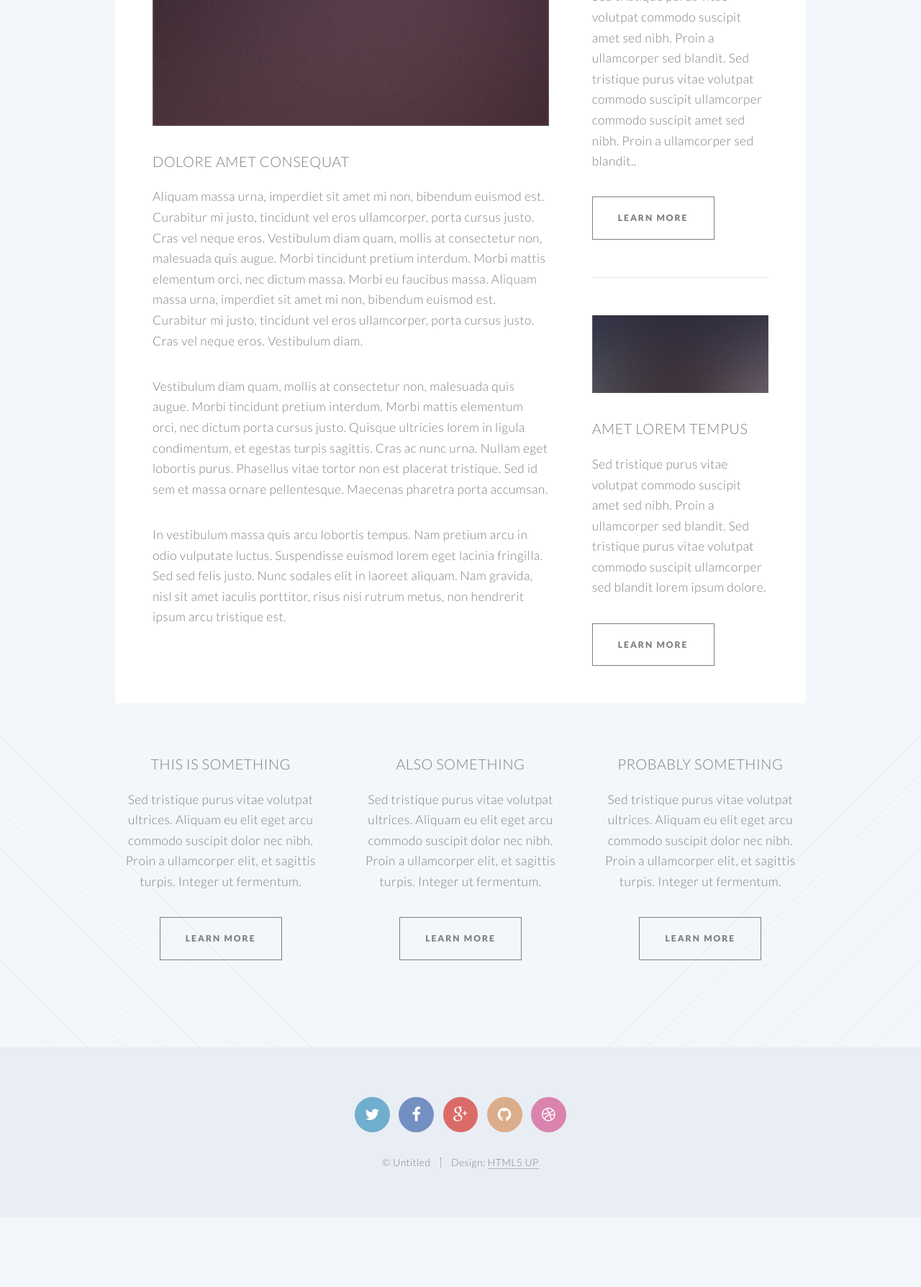
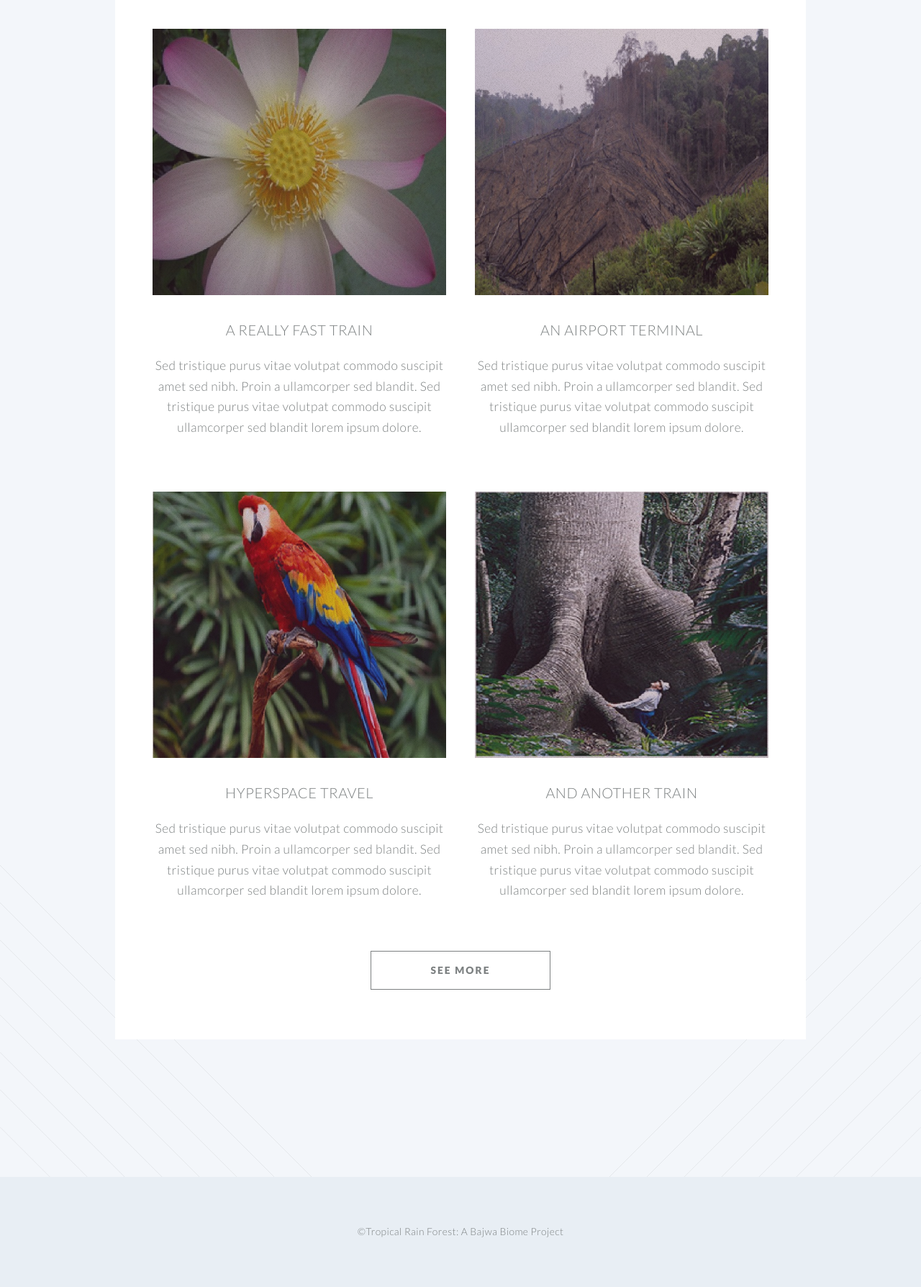
Before and after one commit to TropicalRainForest/tropical-rain-forest, a plain HTML site: page right-sidebar.html in a window 1280 px wide. Shown: the part 500-2288 px from the top of the page at 72% size. Before the commit the page ends 2191 px from the top, so only its background shows below. Drawn offline with Linux system fonts and the light colour scheme.

Commit message:
Update right-sidebar.html

```diff
--- a/right-sidebar.html
+++ b/right-sidebar.html
@@ -1,52 +1,28 @@
 <!DOCTYPE HTML>
-<!--
-	Twenty by HTML5 UP
-	html5up.net | @n33co
-	Free for personal and commercial use under the CCA 3.0 license (html5up.net/license)
--->
+
 <html>
 	<head>
-		<title>Right Sidebar - Twenty by HTML5 UP</title>
+		<title>Biome Overview</title>
 		<meta charset="utf-8" />
 		<meta name="viewport" content="width=device-width, initial-scale=1" />
-		<!--[if lte IE 8]><script src="assets/js/ie/html5shiv.js"></script><![endif]-->
 		<link rel="stylesheet" href="assets/css/main.css" />
-		<!--[if lte IE 8]><link rel="stylesheet" href="assets/css/ie8.css" /><![endif]-->
-		<!--[if lte IE 9]><link rel="stylesheet" href="assets/css/ie9.css" /><![endif]-->
 	</head>
 	<body class="right-sidebar">
 		<div id="page-wrapper">
 
-			<!-- Header -->
-				<header id="header">
-					<h1 id="logo"><a href="index.html">Twenty <span>by HTML5 UP</span></a></h1>
+	<!-- Header -->
+				<header id="header" class="alt">
+					<h1 id="logo"><a href="index.html">Tropical Rain Forest <span>Bajwa Biome</span></a></h1>
 					<nav id="nav">
 						<ul>
-							<li class="current"><a href="index.html">Welcome</a></li>
-							<li class="submenu">
-								<a href="#">Layouts</a>
-								<ul>
-									<li><a href="left-sidebar.html">Left Sidebar</a></li>
-									<li><a href="right-sidebar.html">Right Sidebar</a></li>
-									<li><a href="no-sidebar.html">No Sidebar</a></li>
-									<li><a href="contact.html">Contact</a></li>
-									<li class="submenu">
-										<a href="#">Submenu</a>
-										<ul>
-											<li><a href="#">Dolore Sed</a></li>
-											<li><a href="#">Consequat</a></li>
-											<li><a href="#">Lorem Magna</a></li>
-											<li><a href="#">Sed Magna</a></li>
-											<li><a href="#">Ipsum Nisl</a></li>
-										</ul>
-									</li>
-								</ul>
-							</li>
-							<li><a href="#" class="button special">Sign Up</a></li>
+						<li class="current"><a href="index.html">Introduction</a></li>
+						<li><a href="left-sidebar.html">Studyguide</a></li>
+						<li><a href="right-sidebar.html">Overview</a></li>
+						<li><a href="no-sidebar.html">Glossary</a></li>
+						<li><a href="contact.html">Visuals</a></li>
 						</ul>
 					</nav>
 				</header>
-
 			<!-- Main -->
 				<article id="main">
 
@@ -56,126 +32,80 @@
 						<p>Where things on the right ... accompany that on the left.</p>
 					</header>
 
-					<!-- One -->
-						<section class="wrapper style4 container">
+					<body class="contact">
+		<div id="page-wrapper">
+					<!-- Three -->
+						<section class="wrapper style3 container special">
 
-							<div class="row 150%">
-								<div class="8u 12u(narrower)">
+							<header class="major">
+								<h2>Next look at this <strong>cool stuff</strong></h2>
+							</header>
 
-									<!-- Content -->
-										<div class="content">
-											<section>
-												<a href="#" class="image featured"><img src="images/pic03.jpg" alt="" /></a>
-												<header>
-													<h3>Dolore Amet Consequat</h3>
-												</header>
-												<p>Aliquam massa urna, imperdiet sit amet mi non, bibendum euismod est. Curabitur mi justo, tincidunt vel eros ullamcorper, porta cursus justo. Cras vel neque eros. Vestibulum diam quam, mollis at consectetur non, malesuada quis augue. Morbi tincidunt pretium interdum. Morbi mattis elementum orci, nec dictum massa. Morbi eu faucibus massa. Aliquam massa urna, imperdiet sit amet mi non, bibendum euismod est. Curabitur mi justo, tincidunt vel eros ullamcorper, porta cursus justo. Cras vel neque eros. Vestibulum diam.</p>
-												<p>Vestibulum diam quam, mollis at consectetur non, malesuada quis augue. Morbi tincidunt pretium interdum. Morbi mattis elementum orci, nec dictum porta cursus justo. Quisque ultricies lorem in ligula condimentum, et egestas turpis sagittis. Cras ac nunc urna. Nullam eget lobortis purus. Phasellus vitae tortor non est placerat tristique. Sed id sem et massa ornare pellentesque. Maecenas pharetra porta accumsan. </p>
-												<p>In vestibulum massa quis arcu lobortis tempus. Nam pretium arcu in odio vulputate luctus. Suspendisse euismod lorem eget lacinia fringilla. Sed sed felis justo. Nunc sodales elit in laoreet aliquam. Nam gravida, nisl sit amet iaculis porttitor, risus nisi rutrum metus, non hendrerit ipsum arcu tristique est.</p>
-											</section>
-										</div>
-
-								</div>
-								<div class="4u 12u(narrower)">
-
-									<!-- Sidebar -->
-										<div class="sidebar">
-											<section>
-												<header>
-													<h3>Magna Feugiat</h3>
-												</header>
-												<p>Sed tristique purus vitae volutpat commodo suscipit amet sed nibh. Proin a ullamcorper sed blandit. Sed tristique purus vitae volutpat commodo suscipit ullamcorper commodo suscipit amet sed nibh. Proin a ullamcorper sed blandit..</p>
-												<footer>
-													<ul class="buttons">
-														<li><a href="#" class="button small">Learn More</a></li>
-													</ul>
-												</footer>
-											</section>
-
-											<section>
-												<a href="#" class="image featured"><img src="images/pic04.jpg" alt="" /></a>
-												<header>
-													<h3>Amet Lorem Tempus</h3>
-												</header>
-												<p>Sed tristique purus vitae volutpat commodo suscipit amet sed nibh. Proin a ullamcorper sed blandit. Sed tristique purus vitae volutpat commodo suscipit ullamcorper sed blandit lorem ipsum dolore.</p>
-												<footer>
-													<ul class="buttons">
-														<li><a href="#" class="button small">Learn More</a></li>
-													</ul>
-												</footer>
-											</section>
-										</div>
-
-								</div>
-							</div>
-						</section>
-
-					<!-- Two -->
-						<section class="wrapper style1 container special">
 							<div class="row">
-								<div class="4u 12u(narrower)">
+								<div class="6u 12u(narrower)">
 
 									<section>
+										<a href="#" class="image featured"><img src="images/flower.jpg" alt="" /></a>
 										<header>
-											<h3>This is Something</h3>
+											<h3>A Really Fast Train</h3>
 										</header>
-										<p>Sed tristique purus vitae volutpat ultrices. Aliquam eu elit eget arcu commodo suscipit dolor nec nibh. Proin a ullamcorper elit, et sagittis turpis. Integer ut fermentum.</p>
-										<footer>
-											<ul class="buttons">
-												<li><a href="#" class="button small">Learn More</a></li>
-											</ul>
-										</footer>
+										<p>Sed tristique purus vitae volutpat commodo suscipit amet sed nibh. Proin a ullamcorper sed blandit. Sed tristique purus vitae volutpat commodo suscipit ullamcorper sed blandit lorem ipsum dolore.</p>
 									</section>
 
 								</div>
-								<div class="4u 12u(narrower)">
+								<div class="6u 12u(narrower)">
 
 									<section>
+										<a href="#" class="image featured"><img src="images/human.jpg" alt="" /></a>
 										<header>
-											<h3>Also Something</h3>
+											<h3>An Airport Terminal</h3>
 										</header>
-										<p>Sed tristique purus vitae volutpat ultrices. Aliquam eu elit eget arcu commodo suscipit dolor nec nibh. Proin a ullamcorper elit, et sagittis turpis. Integer ut fermentum.</p>
-										<footer>
-											<ul class="buttons">
-												<li><a href="#" class="button small">Learn More</a></li>
-											</ul>
-										</footer>
-									</section>
-
-								</div>
-								<div class="4u 12u(narrower)">
-
-									<section>
-										<header>
-											<h3>Probably Something</h3>
-										</header>
-										<p>Sed tristique purus vitae volutpat ultrices. Aliquam eu elit eget arcu commodo suscipit dolor nec nibh. Proin a ullamcorper elit, et sagittis turpis. Integer ut fermentum.</p>
-										<footer>
-											<ul class="buttons">
-												<li><a href="#" class="button small">Learn More</a></li>
-											</ul>
-										</footer>
+										<p>Sed tristique purus vitae volutpat commodo suscipit amet sed nibh. Proin a ullamcorper sed blandit. Sed tristique purus vitae volutpat commodo suscipit ullamcorper sed blandit lorem ipsum dolore.</p>
 									</section>
 
 								</div>
 							</div>
+							<div class="row">
+								<div class="6u 12u(narrower)">
+
+									<section>
+										<a href="#" class="image featured"><img src="images/parrot.jpg" alt="" /></a>
+										<header>
+											<h3>Hyperspace Travel</h3>
+										</header>
+										<p>Sed tristique purus vitae volutpat commodo suscipit amet sed nibh. Proin a ullamcorper sed blandit. Sed tristique purus vitae volutpat commodo suscipit ullamcorper sed blandit lorem ipsum dolore.</p>
+									</section>
+
+								</div>
+								<div class="6u 12u(narrower)">
+
+									<section>
+										<a href="#" class="image featured"><img src="images/environment.jpg" alt="" /></a>
+										<header>
+											<h3>And Another Train</h3>
+										</header>
+										<p>Sed tristique purus vitae volutpat commodo suscipit amet sed nibh. Proin a ullamcorper sed blandit. Sed tristique purus vitae volutpat commodo suscipit ullamcorper sed blandit lorem ipsum dolore.</p>
+									</section>
+
+								</div>
+							</div>
+
+							<footer class="major">
+								<ul class="buttons">
+									<li><a href="#" class="button">See More</a></li>
+								</ul>
+							</footer>
+
 						</section>
 
 				</article>
 
+
+
 			<!-- Footer -->
 				<footer id="footer">
-
-					<ul class="icons">
-						<li><a href="#" class="icon circle fa-twitter"><span class="label">Twitter</span></a></li>
-						<li><a href="#" class="icon circle fa-facebook"><span class="label">Facebook</span></a></li>
-						<li><a href="#" class="icon circle fa-google-plus"><span class="label">Google+</span></a></li>
-						<li><a href="#" class="icon circle fa-github"><span class="label">Github</span></a></li>
-						<li><a href="#" class="icon circle fa-dribbble"><span class="label">Dribbble</span></a></li>
-					</ul>
-
 					<ul class="copyright">
-						<li>&copy; Untitled</li><li>Design: <a href="http://html5up.net">HTML5 UP</a></li>
+						<li>&copy;Tropical Rain Forest: A Bajwa Biome Project</li>
 					</ul>
 
 				</footer>
@@ -189,7 +119,6 @@
 			<script src="assets/js/jquery.scrollgress.min.js"></script>
 			<script src="assets/js/skel.min.js"></script>
 			<script src="assets/js/util.js"></script>
-			<!--[if lte IE 8]><script src="assets/js/ie/respond.min.js"></script><![endif]-->
 			<script src="assets/js/main.js"></script>
 
 	</body>
```
